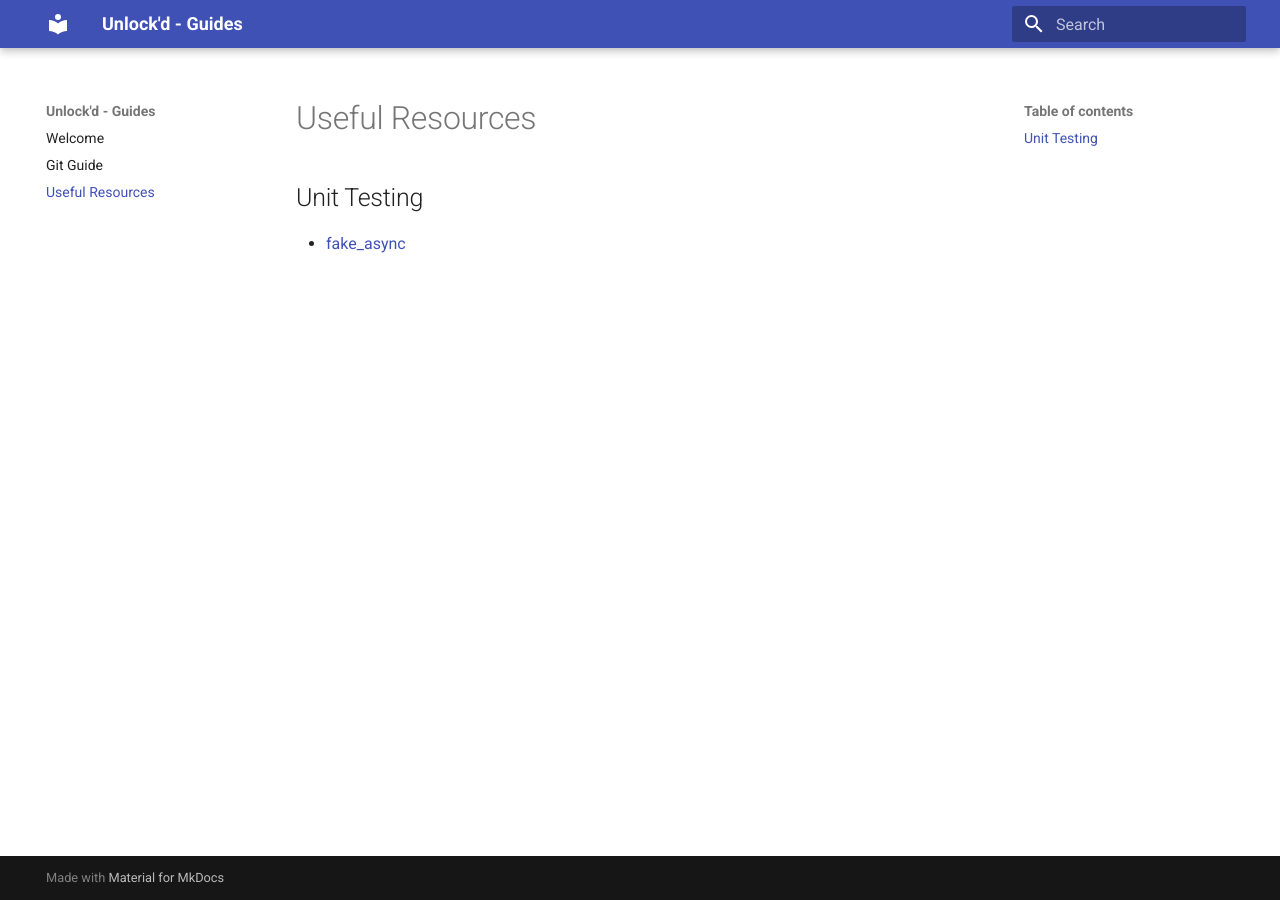
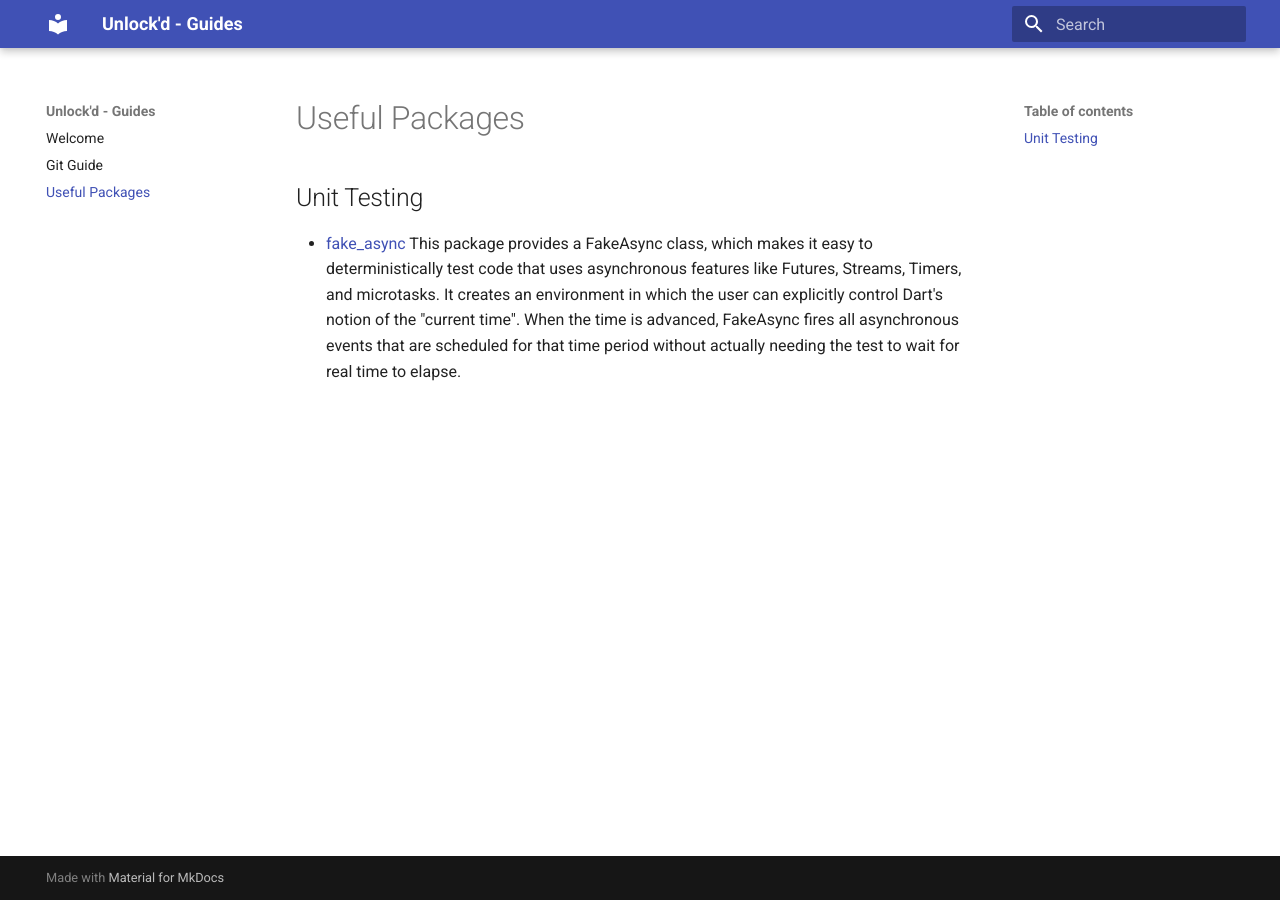
Before and after one commit to Unlock-d/guides, an MkDocs documentation site: the page built from docs/resources.md, in a window 1280 px wide. Built offline with MkDocs 1.6.1 and Material for MkDocs 9.7.7, drawn with Linux system fonts in a browser that asks for light colours.

Commit message:
Add package information for fake_async

```diff
--- a/docs/resources.md
+++ b/docs/resources.md
@@ -1,5 +1,8 @@
-# Useful Resources
+# Useful Packages
 
 ## Unit Testing
 
 - [fake_async](https://pub.dev/packages/fake_async)
+This package provides a FakeAsync class, which makes it easy to deterministically test code that uses asynchronous features like Futures, Streams, Timers, and microtasks.
+It creates an environment in which the user can explicitly control Dart's notion of the "current time".
+When the time is advanced, FakeAsync fires all asynchronous events that are scheduled for that time period without actually needing the test to wait for real time to elapse.
```
